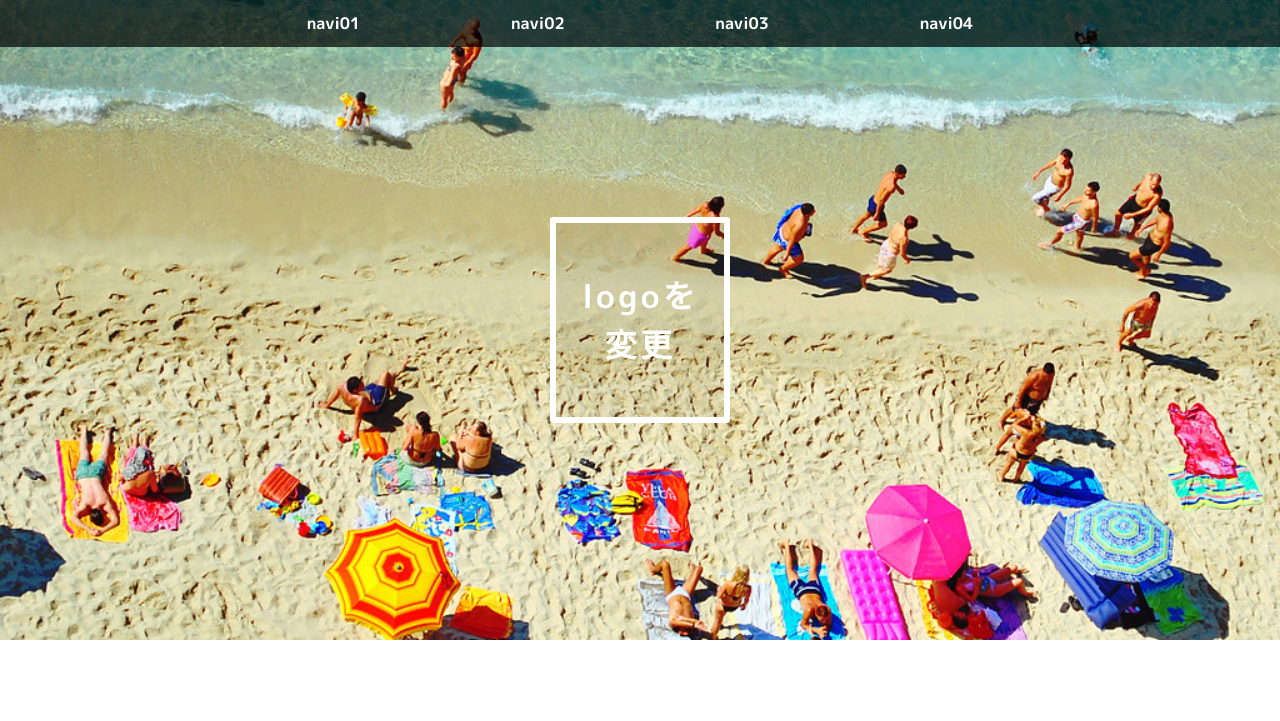
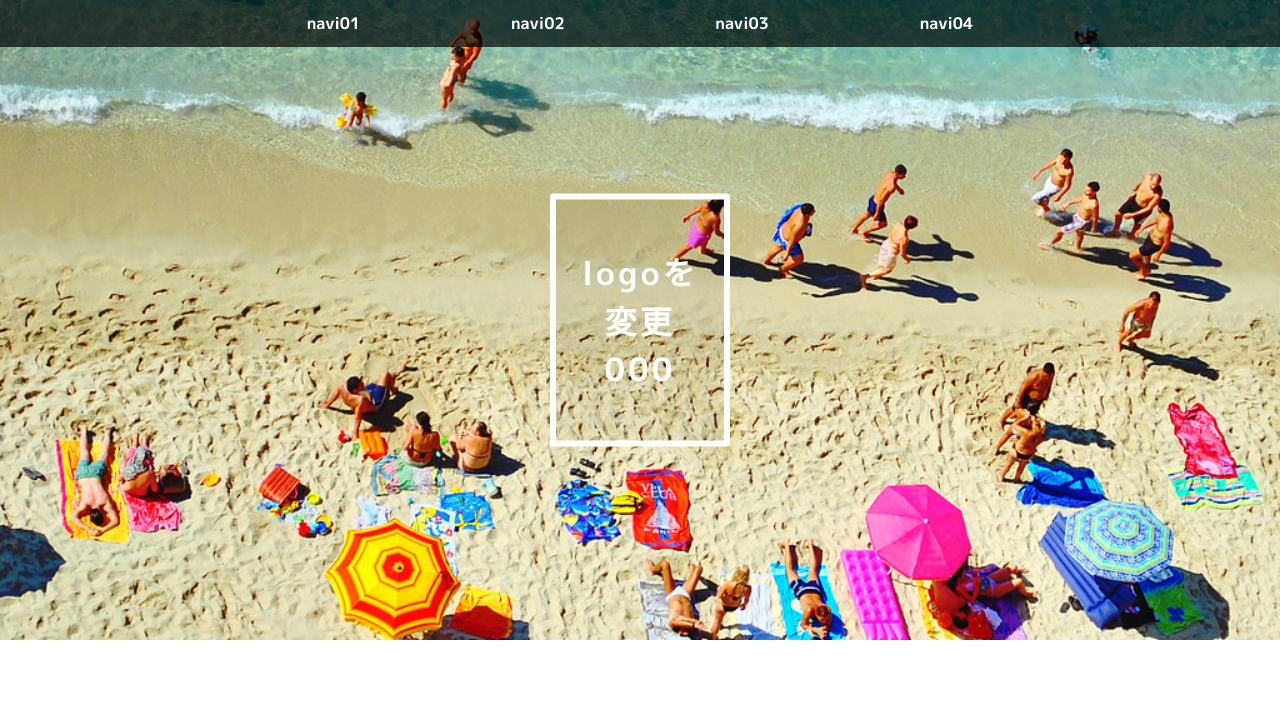
Before and after one commit to Eisei-tsk/lesson01_test, a plain HTML site: page index.html in a window 1280 px wide. Shown: the top 721 px of the page. Drawn offline with nearby package versions, Linux system fonts and the light colour scheme.

Commit message:
logo更に変更

```diff
--- a/index.html
+++ b/index.html
@@ -13,7 +13,7 @@
 <body>
     <div id="container">
     <header>
-        <h1>logoを変更</h1>
+        <h1>logoを変更000</h1>
         <div class="sp_header">
         <button type="button" class="menu-trigger">
           <span></span>
```
